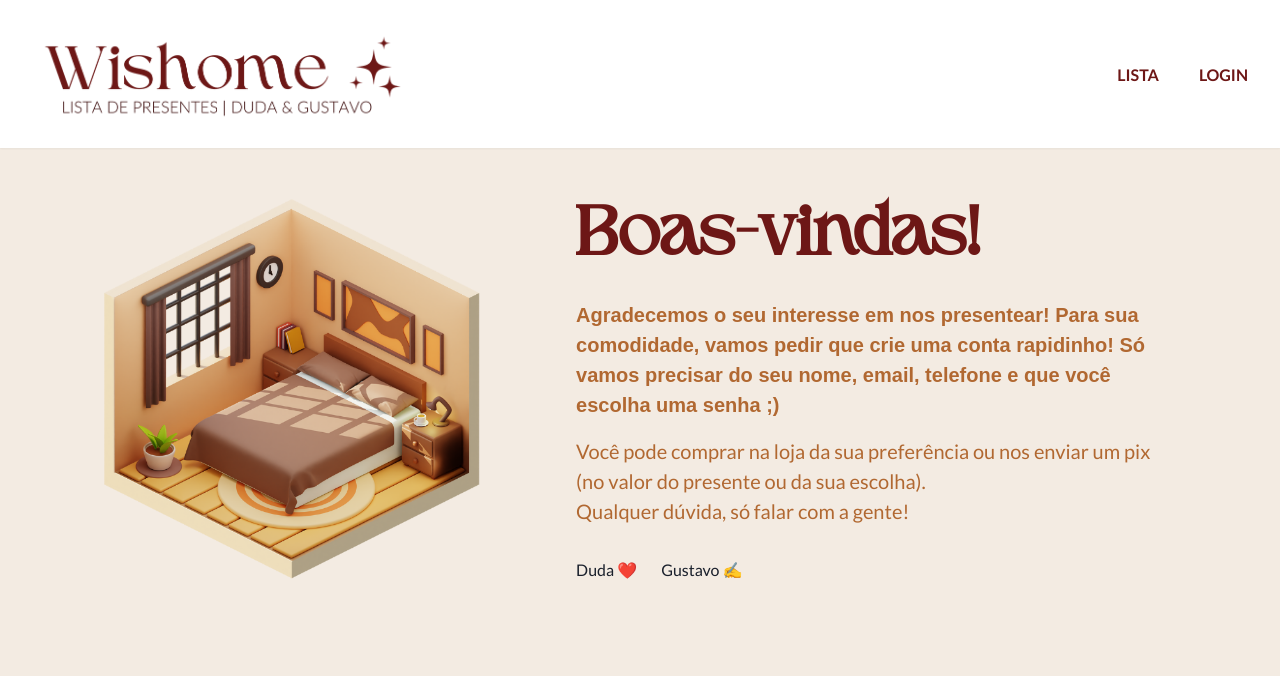
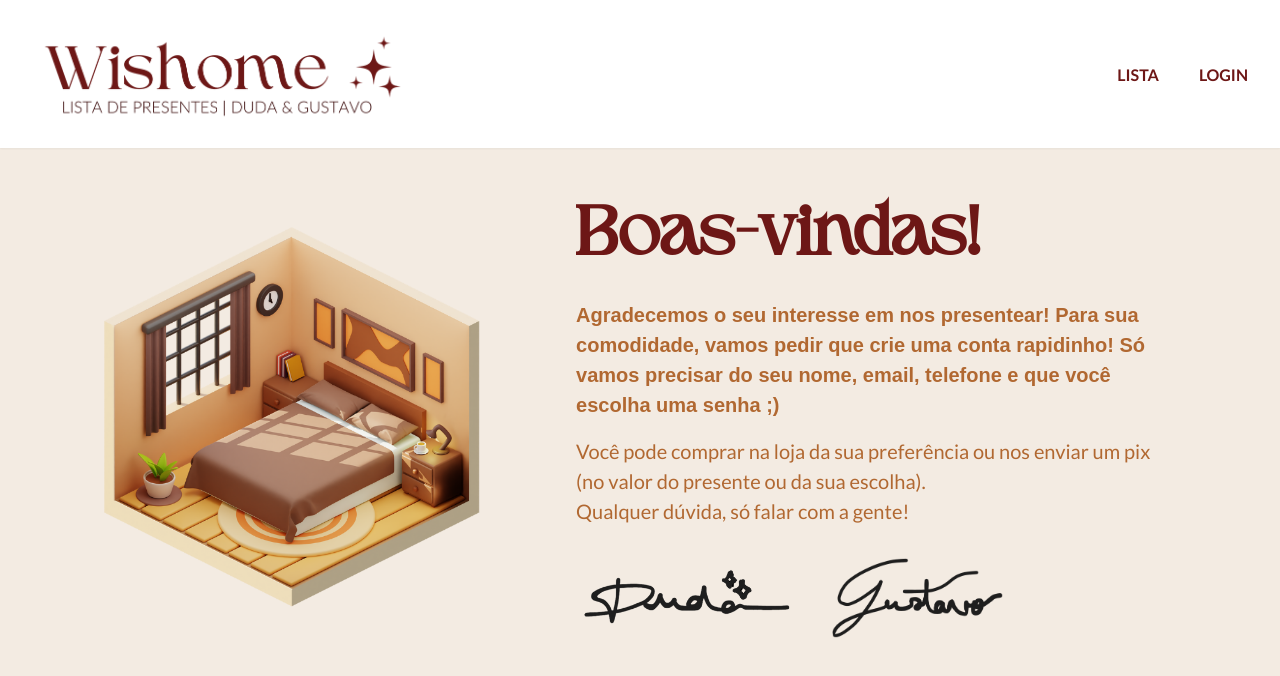
Before and after one commit to duartebianca/wishome, a React (Vite) app in the folder frontend/: page / in a window 1280 px wide. Shown: the top 676 px of the page. Built offline with nearby package versions, Linux system fonts and the light colour scheme.

Commit message:
feat(home): update wishers' signatures in welcome section

```diff
--- a/frontend/src/app/home/homePage.tsx
+++ b/frontend/src/app/home/homePage.tsx
@@ -63,8 +63,8 @@ const HomePage = () => {
             gap={6}
             justifyContent={{ base: "center", md: "flex-start" }}
           >
-            <Text fontFamily="'Lato', sans-serif">Duda ❤️</Text>
-            <Text fontFamily="'Lato', sans-serif">Gustavo ✍️</Text>
+            <Image src="duda.png" height={20} width={"auto"} />
+            <Image src="gustavo.png" height={20} width={"auto"} />
           </Box>
         </Box>
       </Flex>
```
Also changed, not shown: frontend/public/duda.png (added), frontend/public/gustavo.png (added).
